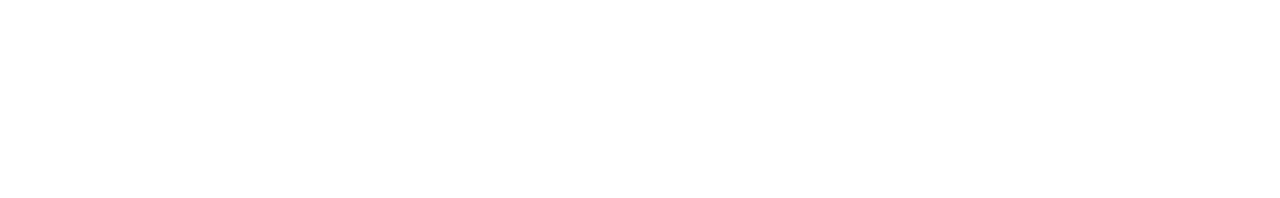
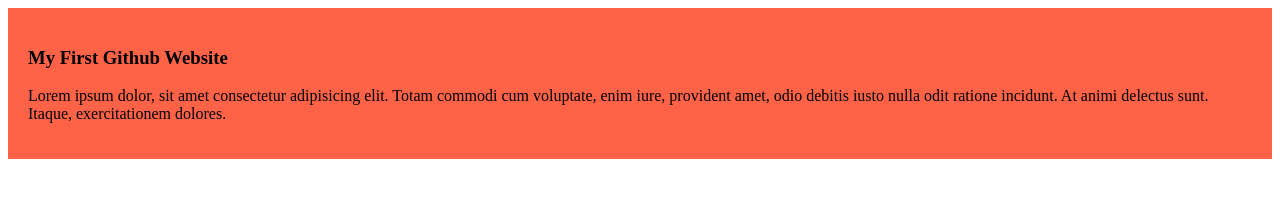
Before and after one commit to mushfiq0000/my-first-github-rep, a plain HTML site: page index.html in a window 1280 px wide. Drawn offline with Linux system fonts and the light colour scheme.

Commit message:
added the first blog

```diff
--- a/index.html
+++ b/index.html
@@ -3,9 +3,13 @@
 <head>
     <meta charset="UTF-8">
     <meta name="viewport" content="width=device-width, initial-scale=1.0">
-    <title>my frist ever github repo</title>
+    <title>My Frist Ever Github Repo</title>
+    <link rel="stylesheet" href="style/blog.css">
 </head>
 <body>
-
+    <div>
+        <h3>My First Github Website</h3>
+        <p>Lorem ipsum dolor, sit amet consectetur adipisicing elit. Totam commodi cum voluptate, enim iure, provident amet, odio debitis iusto nulla odit ratione incidunt. At animi delectus sunt. Itaque, exercitationem dolores.</p>
+    </div>
 </body>
 </html>
--- /dev/null
+++ b/style/blog.css
@@ -0,0 +1,4 @@
+div{
+    background-color: tomato;
+    padding: 20px;
+}
```
